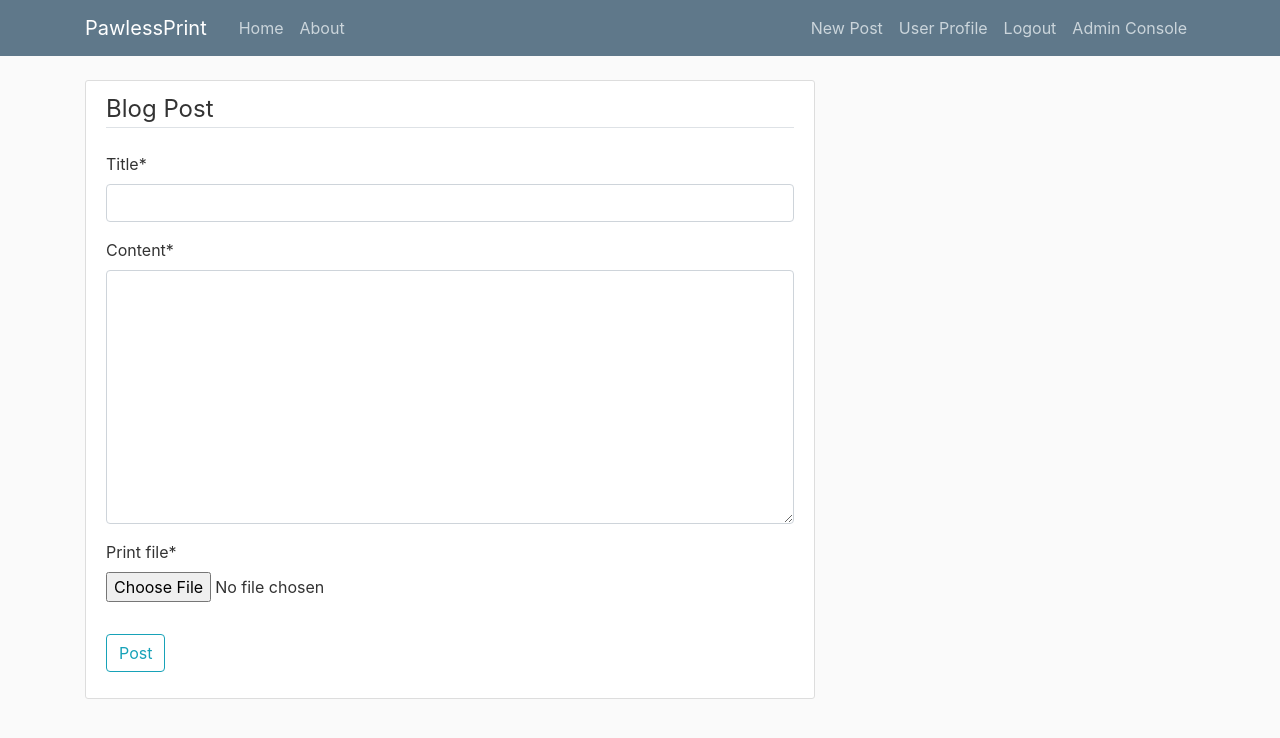
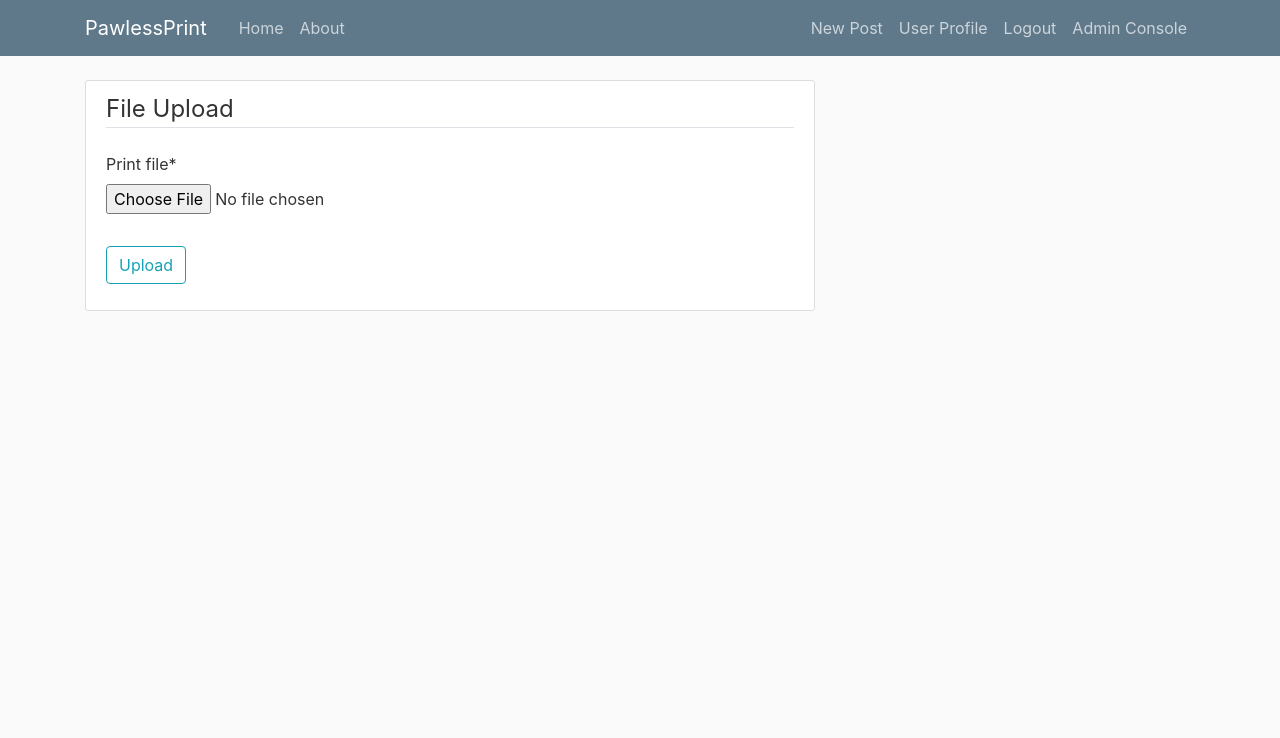
Before and after one commit to hwkiem/pawlessweb, a Django app: page /post/new/ in a window 1280 px wide. Shown: the top 738 px of the page. Run offline with Django 3.2, Linux system fonts and the light colour scheme; the visitor is signed in with stand-in values (Sample User, id 1); some libraries are stand-ins or nearby versions.

Commit message:
new models for posts

```diff
--- a/feed/forms.py
+++ b/feed/forms.py
@@ -1,7 +1,8 @@
 from django import forms
 from .models import Post
+
 
 class PostForm(forms.ModelForm):
     class Meta:
         model = Post
-        fields = ('title', 'content', 'print_file')
+        fields = ('print_file',)
--- a/feed/models.py
+++ b/feed/models.py
@@ -3,12 +3,14 @@ from django.utils import timezone
 from django.contrib.auth.models import User
 from django.urls import reverse
 
+
 def user_directory_path(instance, filename):
     return 'user_{0}/{1}'.format(instance.author.username, filename)
 
+
 class Post(models.Model):
     title = models.CharField(max_length=100)
-    content = models.TextField()
+    # content = models.TextField()
     date_posted = models.DateTimeField(default=timezone.now)
     author = models.ForeignKey(User, on_delete=models.CASCADE)
     print_file = models.FileField(upload_to=user_directory_path)
--- a/feed/templates/feed/post_form.html
+++ b/feed/templates/feed/post_form.html
@@ -3,11 +3,11 @@
   <form method="POST" , enctype="multipart/form-data">
     {% csrf_token %}
     <fieldset class="form-group">
-      <legend class="border-bottom mb-4">Blog Post</legend>
+      <legend class="border-bottom mb-4">File Upload</legend>
       {{ form|crispy }}
     </fieldset>
     <div class="form-group">
-      <button class="btn btn-outline-info" type="submit">Post</button>
+      <button class="btn btn-outline-info" type="submit">Upload</button>
     </div>
   </form>
 </div>
--- a/feed/urls.py
+++ b/feed/urls.py
@@ -12,8 +12,6 @@ urlpatterns = [
     path('', PostListView.as_view(), name='feed-home'),
     path('user/<str:username>/<int:postnum>/',
          UserPostListView.as_view(), name='user-posts'),
-    path('user/<str:username>/<int:postnum>/download/',
-         views.userpostdownload, name='user-post-download'),
     path('user/<str:username>/<int:postnum>/view/',
          views.userpostview, name='user-post-view'),
     path('post/<int:pk>/', PostDetailView.as_view(), name='post-detail'),
--- a/feed/views.py
+++ b/feed/views.py
@@ -50,12 +50,6 @@ class UserPostListView(ListView):
             return super(UserPostListView, self).dispatch(request, *args, **kwargs)
 
 
-def userpostdownload(request, username, postnum):
-    user = get_object_or_404(User, username=username)
-    posts = Post.objects.filter(author=user).order_by('-date_posted')
-    curr = posts[postnum]
-    return redirect(curr.print_file.url)
-
 def userpostview(request, username, postnum):
     user = get_object_or_404(User, username=username)
     posts = Post.objects.filter(author=user).order_by('-date_posted')
@@ -79,6 +73,7 @@ class PostCreateView(LoginRequiredMixin, CreateView):
 
     def form_valid(self, form):
         form.instance.author = self.request.user
+        form.instance.title = form.instance.print_file.name
         return super().form_valid(form)
 
 
```
Also changed, not shown: feed/templates/feed/feed.html (+0 -8 lines), feed/templates/feed/file_view.html (+0 -8 lines), feed/templates/feed/post_detail.html (+0 -8 lines), feed/templates/feed/user_posts.html (+0 -8 lines), feed/migrations/0004_remove_post_content.py (added).
